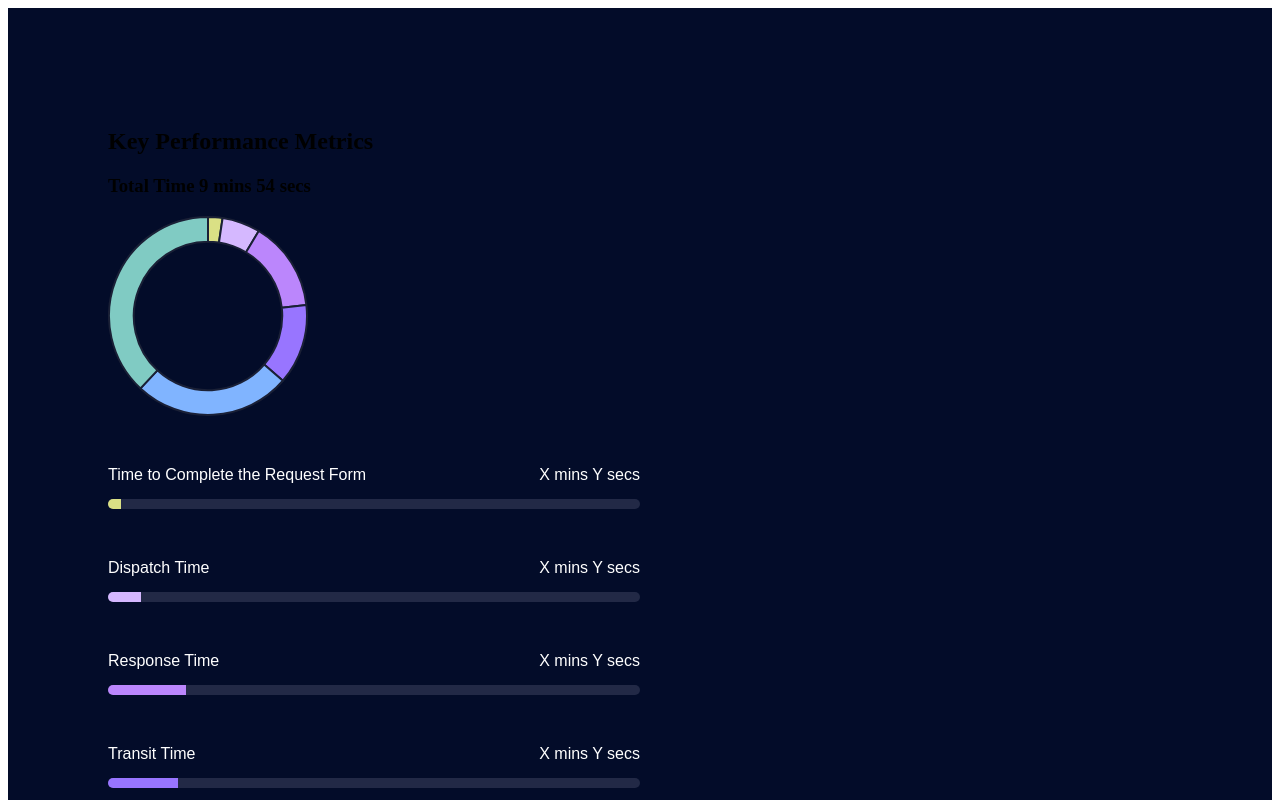
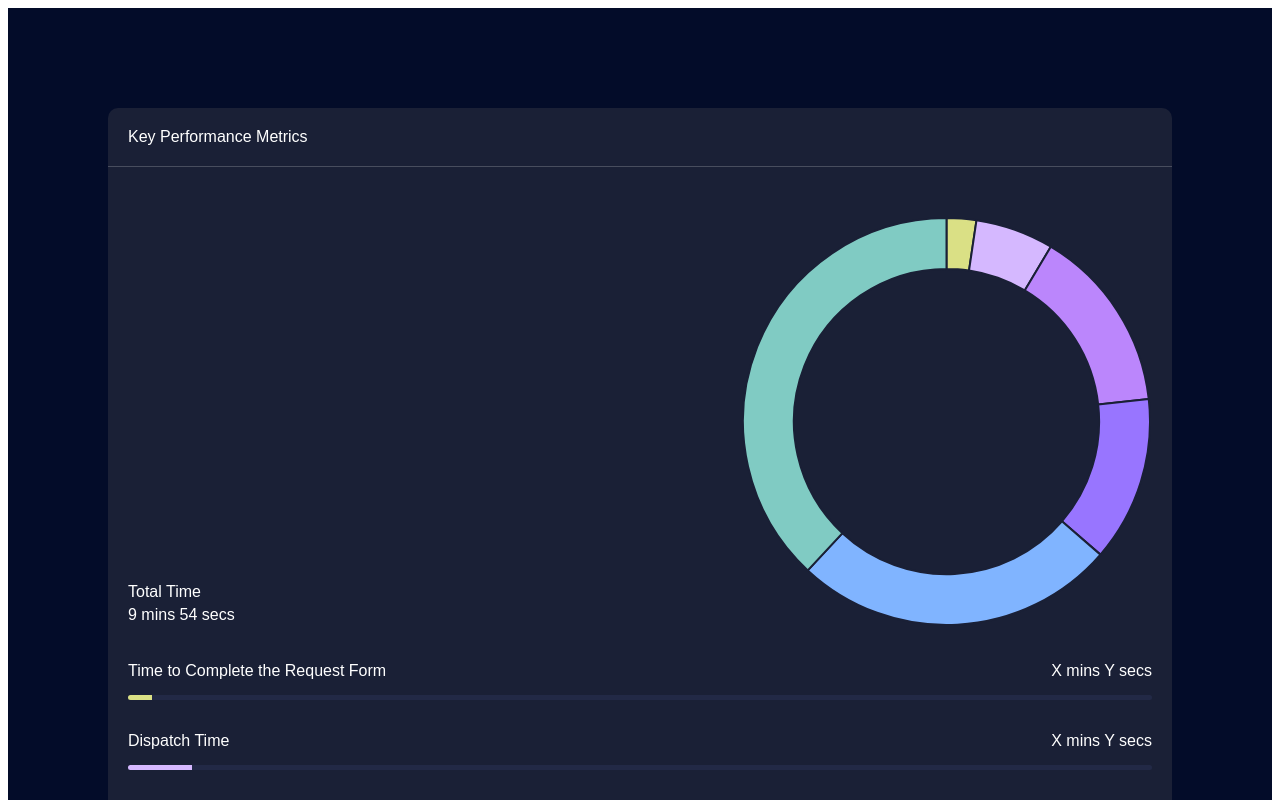
Before and after one commit to AntonVitamin/vitamin-charts-react, a React app: page / in a window 1280 px wide. Shown: the top 800 px of the page. Built offline with nearby package versions, Linux system fonts and the light colour scheme.

Commit message:
Style PerformanceMetrics component

```diff
--- a/src/components/metrics/PerformanceMetrics/index.jsx
+++ b/src/components/metrics/PerformanceMetrics/index.jsx
@@ -5,11 +5,13 @@ import {
   parseProgressBarData,
 } from '../../../utils/parsing';
 import {
-  BodyContainer,
+  Body,
   ChartContainer,
   ChartTitle,
-  HeaderContainer,
+  Header,
   MainContainer,
+  ProgressBarsContainer,
+  Title,
 } from './styles';
 
 const KeyPerformanceMetrics = ({data, isDarkMode}) => {
@@ -18,17 +20,21 @@ const KeyPerformanceMetrics = ({data, isDarkMode}) => {
 
   return (
     <MainContainer>
-      <h2>Key Performance Metrics</h2>
-      <HeaderContainer>
-        <ChartTitle>Total Time 9 mins 54 secs</ChartTitle>
-        <ChartContainer style={{width: '200px'}}>
+      <Title>Key Performance Metrics</Title>
+      <Body>
+        <Header>
+          <ChartTitle>
+            Total Time
+            <br />9 mins 54 secs
+          </ChartTitle>
+          <ChartContainer>
             <DoughnutChart
               chartConfig={parsedDoughnutData}
               isDarkMode={isDarkMode}
             />
           </ChartContainer>
-      </HeaderContainer>
-      <BodyContainer>
+        </Header>
+        <ProgressBarsContainer>
           {parsedProgressBarsData.map((item) => {
             return (
               <ProgressBar
@@ -38,7 +44,8 @@ const KeyPerformanceMetrics = ({data, isDarkMode}) => {
               />
             );
           })}
-      </BodyContainer>
+        </ProgressBarsContainer>
+      </Body>
     </MainContainer>
   );
 };
--- a/src/components/metrics/PerformanceMetrics/styles.js
+++ b/src/components/metrics/PerformanceMetrics/styles.js
@@ -1,11 +1,48 @@
 import styled from 'styled-components';
 
-export const MainContainer = styled.div``;
+export const MainContainer = styled.div`
+  background-color: #1a2036;
+  border-radius: 10px;
+  font-family: Abel, sans-serif;
+`;
 
-export const HeaderContainer = styled.div``;
+export const Title = styled.span`
+  border-bottom: 1px solid rgba(255, 255, 255, 0.2);
+  color: #fff;
+  display: block;
+  font-size: 16px;
+  font-weight: 200;
+  padding: 20px;
+`;
 
-export const ChartTitle = styled.h3``;
+export const Body = styled.div`
+  padding: 30px 20px;
+`;
 
-export const ChartContainer = styled.div``;
+export const Header = styled.div`
+  align-items: flex-end;
+  display: flex;
+  justify-content: space-between;
+  padding: 20px 0;
+  position: relative;
+  width: 100%;
+  height: 100%;
+`;
 
-export const BodyContainer = styled.div``;
+export const ChartTitle = styled.span`
+  color: #fff;
+  display: block;
+  font-size: 16px;
+  font-weight: 200;
+  line-height: 1.4;
+  width: 30%;
+`;
+
+export const ChartContainer = styled.div`
+  width: 40%;
+  canvas {
+    width: 100%;
+  }
+`;
+
+export const ProgressBarsContainer = styled.div``;
--- a/src/components/metrics/ProgressBar/styles.js
+++ b/src/components/metrics/ProgressBar/styles.js
@@ -5,8 +5,7 @@ export const MainContainer = styled.div`
   flex-direction: column;
   font-family: Abel, sans-serif;
   font-size: 16px;
-  margin: 50px 0;
-  width: 50%;
+  padding: 16px 0;
 `;
 
 export const TitleContainer = styled.div`
@@ -16,22 +15,24 @@ export const TitleContainer = styled.div`
 
   span {
     color: ${({$isDarkMode}) => ($isDarkMode ? '#FFF' : '#53565b')};
+    font-size: 16px;
+    font-weight: 200;
   }
 
   & span:first-child {
-    margin-right: 10px;
+    margin-right: 15px;
   }
 `;
 
 export const ProgressBarContainer = styled.div`
-  height: 10px;
+  height: 5px;
   position: relative;
 `;
 
 export const ProgressDiv = styled.div`
   background-color: ${({$color}) => $color};
   border-radius: 50px 0 0 50px;
-  height: 10px;
+  height: 5px;
   position: absolute;
   width: ${({$percentage}) => `${$percentage}%`};
   z-index: 10;
@@ -41,7 +42,7 @@ export const BackgroundDiv = styled.div`
   background-color: ${({$isDarkMode}) =>
     $isDarkMode ? '#222946' : 'lightGrey'};
   border-radius: 50px;
-  height: 10px;
+  height: 5px;
   position: absolute;
   width: 100%;
   z-index: 5;
```
Lines whose indentation alone changed are shown as unchanged.
